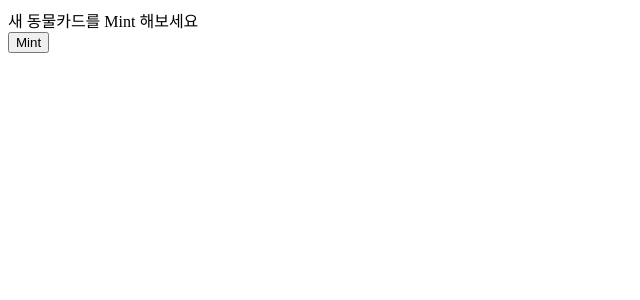
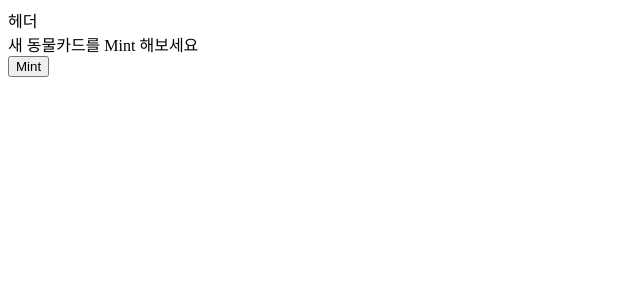
Before and after one commit to Slimidity/Dapp-Project, a React (Create React App) app in the folder frontend/: page / in a window 1280 px wide. Shown: the top 300 px of the page, without its empty margins (0-640 px from the left). Built offline with nearby package versions, Linux system fonts and the light colour scheme; the HTML template or start-up script is replaced by a standard one; what web3 would draw is missing.

Commit message:
feat: 헤더를 계속 띄워놓기 위한 Layout 컴포넌트 추가

```diff
--- a/frontend/src/App.tsx
+++ b/frontend/src/App.tsx
@@ -1,5 +1,6 @@
 import React, { FC, useEffect, useState } from 'react';
 import { BrowserRouter, Routes, Route } from 'react-router-dom';
+import Layout from './components/Layout';
 import Main from './routes/Main';
 const App: FC = () => {
   const [account, setAccount] = useState<string>('');
@@ -26,9 +27,11 @@
 
   return (
     <BrowserRouter>
-      <Routes>
-        <Route path="/" element={<Main account={account} />} />
-      </Routes>
+      <Layout>
+        <Routes>
+          <Route path="/" element={<Main account={account} />} />
+        </Routes>
+      </Layout>
     </BrowserRouter>
   );
 };
--- /dev/null
+++ b/frontend/src/components/Layout.tsx
@@ -0,0 +1,12 @@
+import React, { FC } from 'react';
+
+const Layout: FC = ({ children }) => {
+  return (
+    <>
+      <div>헤더</div>
+      <div>{children}</div>
+    </>
+  );
+};
+
+export default Layout;
```
